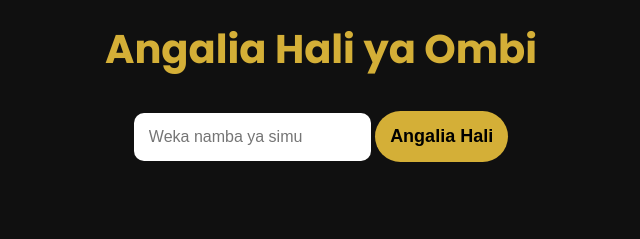
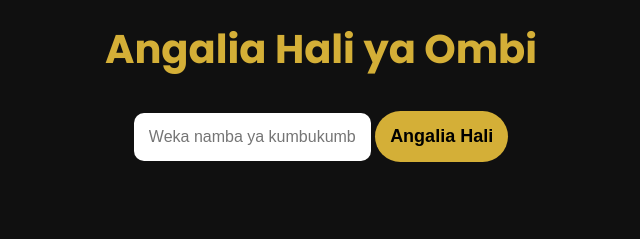
Before and after one commit to nyonikelvin916/kelvin-nyoni-cash-point, a plain HTML site: page index.html in a window 1280 px wide. Shown: the part 2297-2536 px from the top of the page, 319-959 px from the left. Drawn offline with Linux system fonts and the light colour scheme.

Commit message:
Update index.html

```diff
--- a/index.html
+++ b/index.html
@@ -142,9 +142,9 @@ Tuma WhatsApp
 <h2>Angalia Hali ya Ombi</h2>
 
 <input
-type="tel"
-id="searchPhone"
-placeholder="Weka namba ya simu">
+  type="text"
+  id="searchPhone"
+  placeholder="Weka namba ya kumbukumbu (mfano KN-M2X8K9)">
 
 <button onclick="checkLoanStatus()">
 Angalia Hali
```
